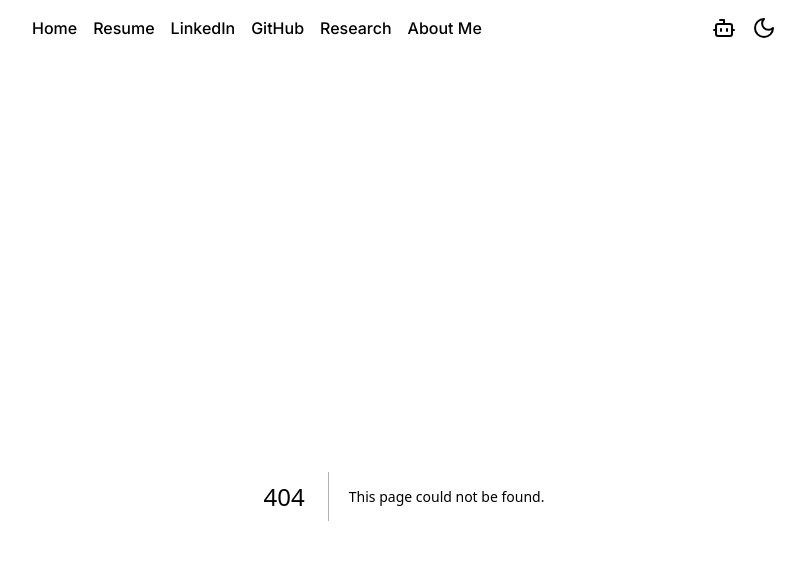
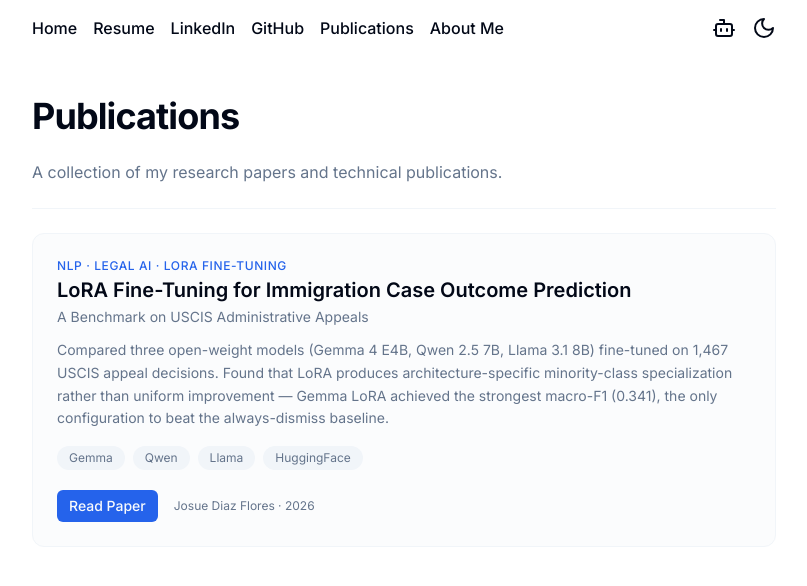
Before and after one commit to josuediazflores/Smart_Portfolio, a Next.js app: page /publications in a window 1280 px wide. Before the commit this address had no page. Shown: the top 586 px of the page, without its empty margins (236-1043 px from the left). Built offline with nearby package versions, Linux system fonts and the light colour scheme.

Commit message:
Rename /research to /publications with cleaner paper URL
- /research -> /publications
- /research/paper -> /publications/lora-finetune
- Update navbar and all internal links

```diff
--- a/src/app/research/paper/page.tsx
+++ b/src/app/publications/lora-finetune/page.tsx
@@ -54,7 +54,7 @@ export default function PaperPage() {
     <article className="space-y-8">
       <div className="flex items-center justify-between">
         <Link
-          href="/research"
+          href="/publications"
           className="inline-flex items-center gap-1 text-sm text-muted-foreground transition-colors hover:text-primary"
         >
           <svg
@@ -70,7 +70,7 @@ export default function PaperPage() {
               d="M15 19l-7-7 7-7"
             />
           </svg>
-          Back to Research
+          Back to Publications
         </Link>
         <Link
           href="/lora-immigration-case-prediction.pdf"
--- a/src/app/research/page.tsx
+++ b/src/app/publications/page.tsx
@@ -2,14 +2,14 @@ import Link from "next/link";
 import { H1 } from "@/components/ui/H1";
 
 export const metadata = {
-  title: "Research",
-  description: "Research publications by Josue Diaz Flores.",
+  title: "Publications",
+  description: "Publications by Josue Diaz Flores.",
 };
 
 export default function ResearchPage() {
   return (
     <section className="space-y-6">
-      <H1>Research</H1>
+      <H1>Publications</H1>
 
       <p className="text-muted-foreground">
         A collection of my research papers and technical publications.
@@ -57,7 +57,7 @@ export default function ResearchPage() {
 
           <div className="flex items-center gap-4 pt-2">
             <Link
-              href="/research/paper"
+              href="/publications/lora-finetune"
               className="inline-flex items-center gap-1.5 rounded-md bg-primary px-3 py-1.5 text-sm font-medium text-primary-foreground transition-colors hover:bg-primary/90"
             >
               Read Paper
--- a/src/components/ui/Navbar.tsx
+++ b/src/components/ui/Navbar.tsx
@@ -49,13 +49,13 @@ export default function Navbar() {
             GitHub
           </Link>
           <Link
-            href="/research"
+            href="/publications"
             className="relative inline-block
              after:absolute after:bottom-0 after:left-0 after:h-[2px] after:w-0
              after:bg-current after:transition-all after:duration-300
              hover:after:w-full"
           >
-            Research
+            Publications
           </Link>
           <Link
             href="/about"
```
